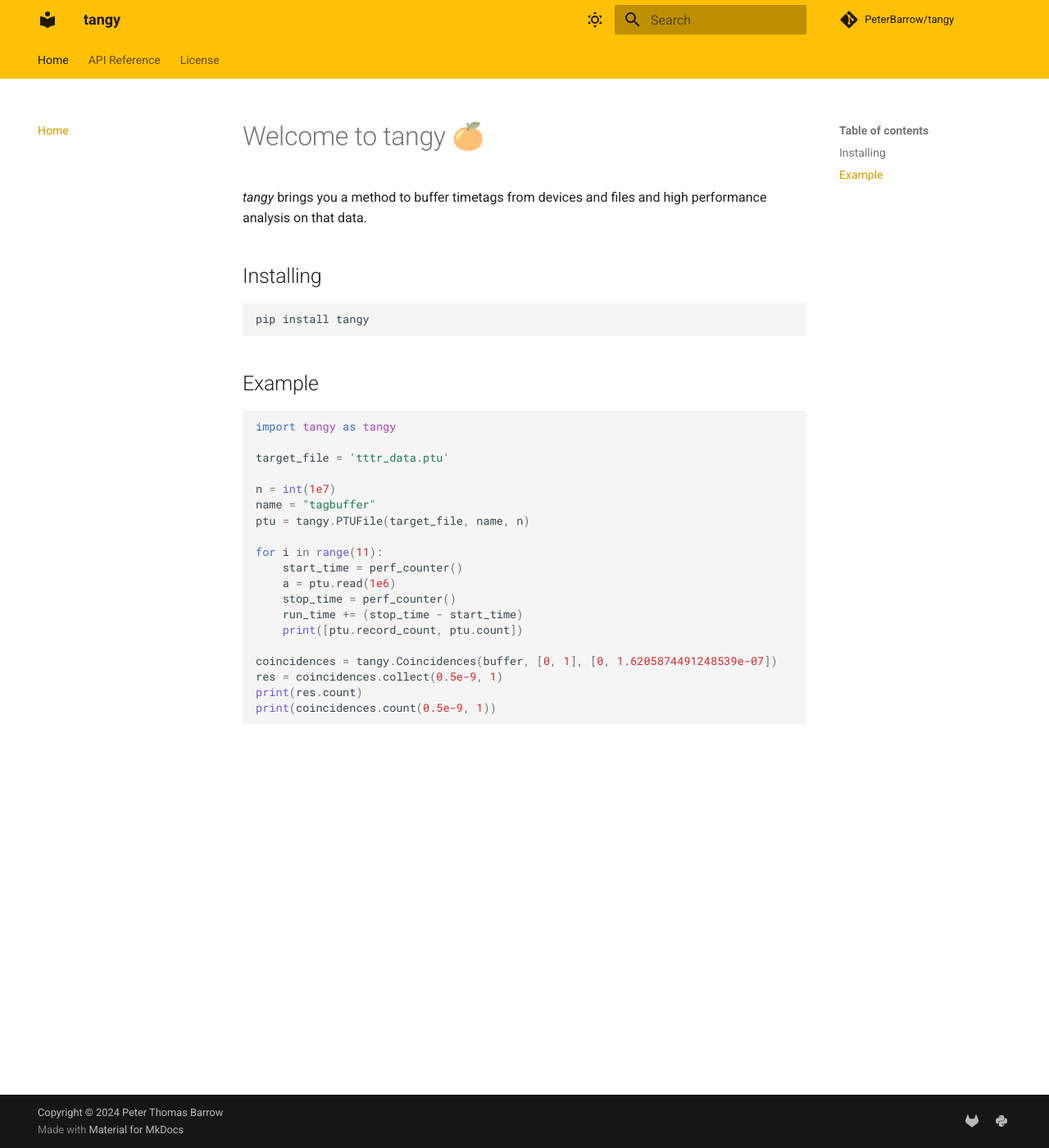
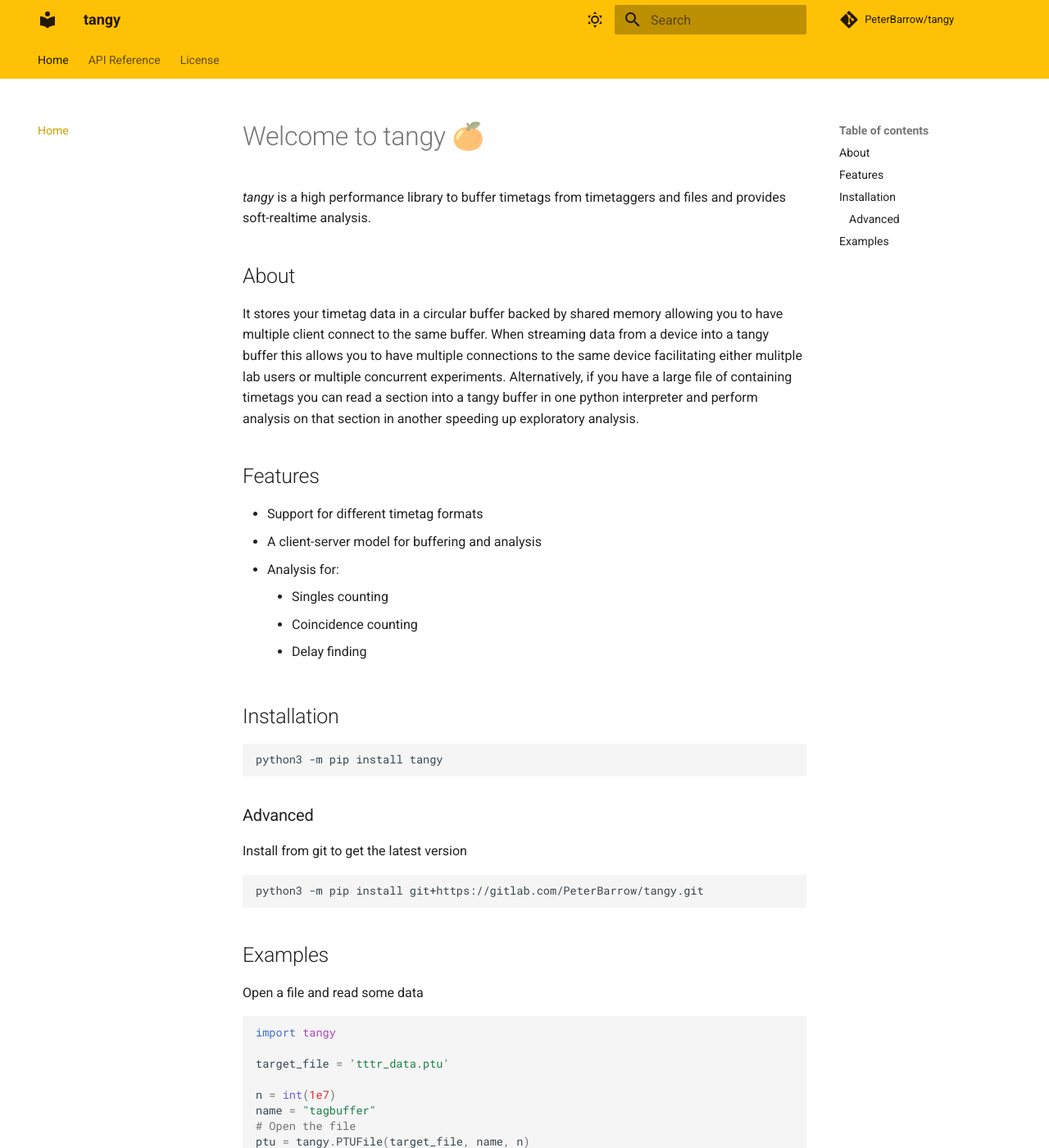
Before and after one commit to Peter-Barrow/tangy, an MkDocs documentation site: the page built from docs/index.md, in a window 1280 px wide and 1400 px high. Shown: the whole window at 82% size. Built offline with MkDocs 1.6.1 and Material for MkDocs 9.7.7, drawn with Linux system fonts in a browser that asks for light colours; comment, search, counter and statistics services are not loaded; some of the changed text lies outside the part shown.

````diff
--- a/docs/index.md
+++ b/docs/index.md
@@ -1,22 +1,46 @@
 # Welcome to tangy 🍊
 
-*tangy* brings you a method to buffer timetags from devices and files and high performance analysis on that data.
+*tangy* is a high performance library to buffer timetags from timetaggers and files and provides soft-realtime analysis.
 
-## Installing
+## About
+It stores your timetag data in a circular buffer backed by shared memory allowing you to have multiple client connect to the same buffer.
+When streaming data from a device into a tangy buffer this allows you to have multiple connections to the same device facilitating either mulitple lab users or multiple concurrent experiments.
+Alternatively, if you have a large file of containing timetags you can read a section into a tangy buffer in one python interpreter and perform analysis on that section in another speeding up exploratory analysis.
+
+
+## Features
+- Support for different timetag formats
+- A client-server model for buffering and analysis
+- Analysis for:
+    - Singles counting
+    - Coincidence counting
+    - Delay finding
+
+## Installation
 ```sh
-pip install tangy
+python3 -m pip install tangy
 ```
 
-## Example
+### Advanced
+Install from git to get the latest version
+```sh
+python3 -m pip install git+https://gitlab.com/PeterBarrow/tangy.git
+```
+
+## Examples
+
+Open a file and read some data
 ```python
-import tangy as tangy
+import tangy
 
 target_file = 'tttr_data.ptu'
 
 n = int(1e7)
 name = "tagbuffer"
+# Open the file
 ptu = tangy.PTUFile(target_file, name, n)
 
+# Read some data from the file
 for i in range(11):
     start_time = perf_counter()
     a = ptu.read(1e6)
@@ -24,9 +48,27 @@ for i in range(11):
     run_time += (stop_time - start_time)
     print([ptu.record_count, ptu.count])
 
-coincidences = tangy.Coincidences(buffer, [0, 1], [0, 1.6205874491248539e-07])
-res = coincidences.collect(0.5e-9, 1)
-print(res.count)
-print(coincidences.count(0.5e-9, 1))
+# Acquire the buffer
+buffer = ptu.buffer()
+```
 
+Count coincidences in the last second for channels [0, 1] with a 1ns window
+```python
+count = buffer.coincidence_count(1, 1e-9, [0, 1])
 ```
+
+Collect coincidences in the last second for channels [0, 1] with a 1ns window
+```python
+records = buffer.coincidence_collect(1, 1e-9, [0, 1])
+```
+
+Find the delay between channels 0 and 1
+```python
+result_delay = tangy.find_delay(buffer, 0, 1, 10, resolution=6.25e-9)
+delays = [0, result_delay.t0]
+```
+
+Count coincidences in the last second for channels [0, 1] with a 1ns window with a delay on channel 1
+```python
+count = buffer.coincidence_count(1, 1e-9, [0, 1], delays=delays)
+```
--- a/mkdocs.yml
+++ b/mkdocs.yml
@@ -54,6 +54,7 @@ plugins:
         python:
           paths: [tangy/*]
           options:
+            allow_inspection: false
             docstring_section_style: list
             merge_init_into_class: true
             show_root_heading: true
````
Also changed, not shown: README.md (+51 -9 lines), docs/api.md (+37 -29 lines), 2 other files.
